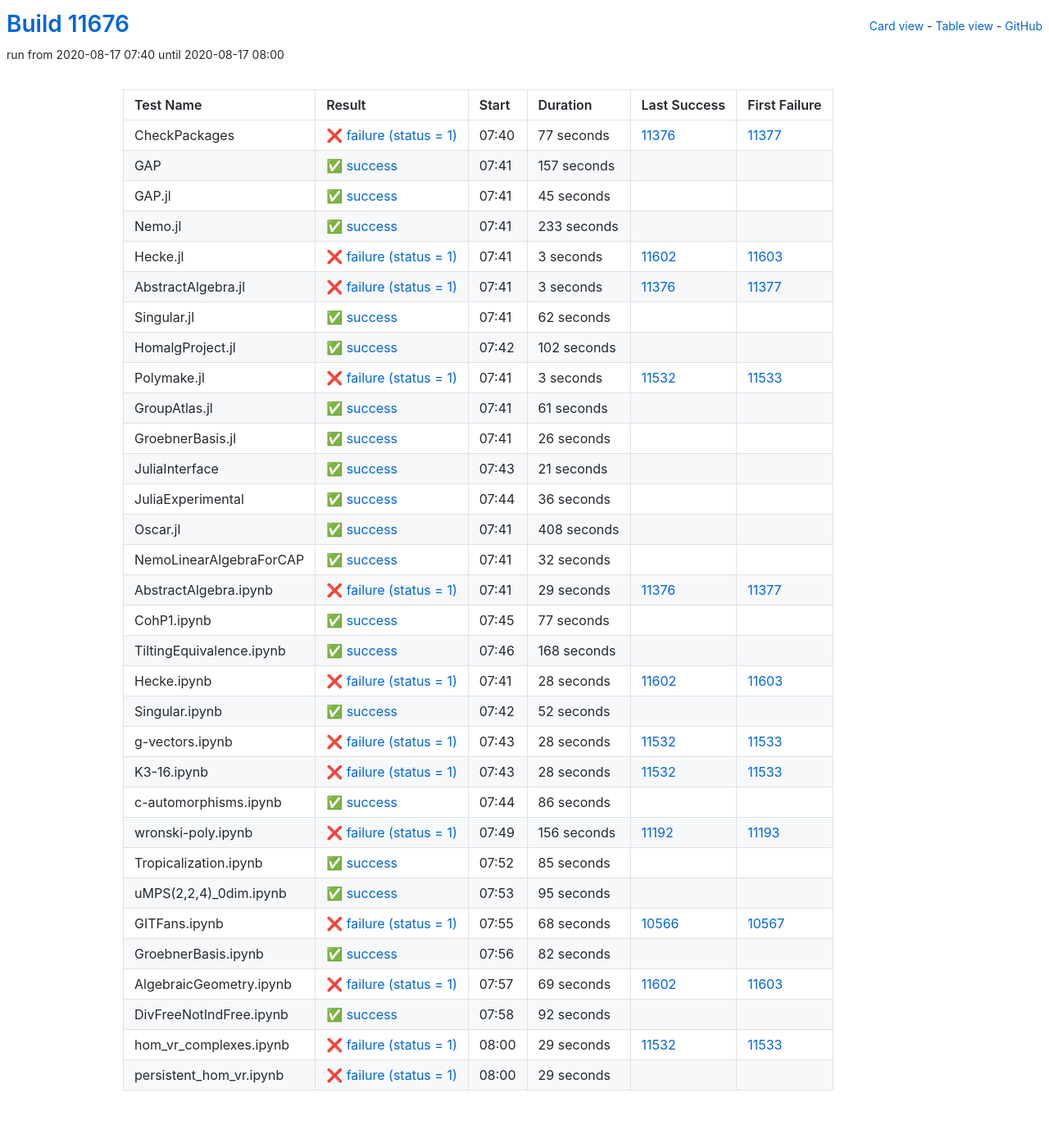
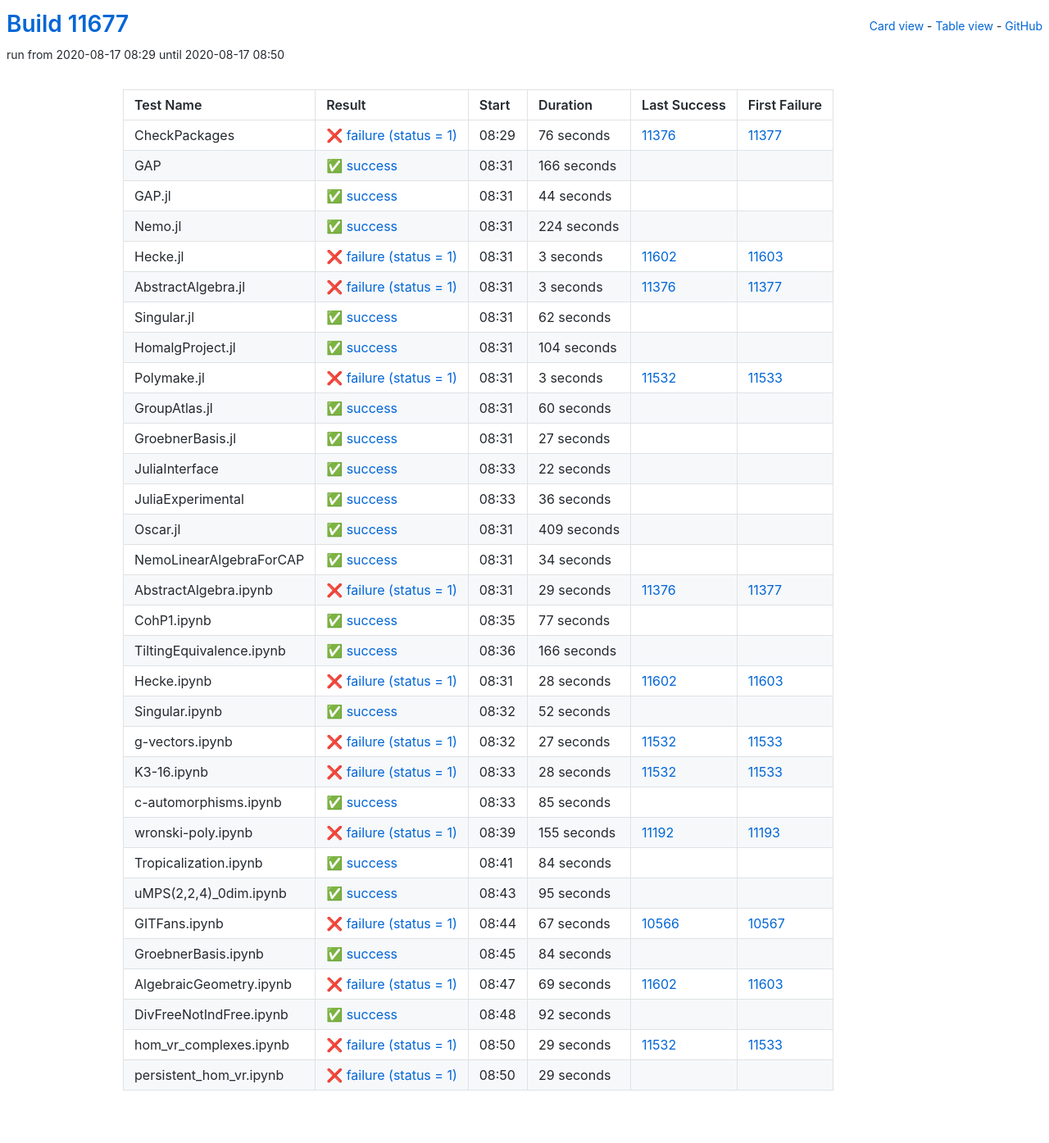
Before and after one commit to oscar-system/oscar-ci-status, a Jekyll site: the page built from table.html, in a window 1280 px wide. Shown: the whole page at 82% size. Built offline with Jekyll 4.4.1, drawn with Linux system fonts in a browser that asks for light colours.

Commit message:
Build #11677

```diff
--- a/_data/ci.yml
+++ b/_data/ci.yml
@@ -1,6 +1,6 @@
 ---
-build: 11676
-build_url: https://oscarci.mathematik.uni-kl.de/job/oscar/11676/
+build: 11677
+build_url: https://oscarci.mathematik.uni-kl.de/job/oscar/11677/
 job: oscar
 organization: oscar-system
 repo: oscar-ci-status
@@ -8,56 +8,56 @@
 tests:
 - name: CheckPackages
   id: checkpackages
-  log: https://oscarci.mathematik.uni-kl.de/job/oscar/11676/artifact/logs/build-11676/CheckPackages.log
-  start: 2020-08-17 07:40
+  log: https://oscarci.mathematik.uni-kl.de/job/oscar/11677/artifact/logs/build-11677/CheckPackages.log
+  start: 2020-08-17 08:29
   success: false
   exitcode: 1
   status: failure
-  duration: 77
+  duration: 76
   last_success: 11376
   last_success_url: https://oscarci.mathematik.uni-kl.de/job/oscar/11376/
   first_failure: 11377
   first_failure_url: https://oscarci.mathematik.uni-kl.de/job/oscar/11377/
 - name: GAP
   id: gap
-  log: https://oscarci.mathematik.uni-kl.de/job/oscar/11676/artifact/logs/build-11676/GAP.log
-  start: 2020-08-17 07:41
+  log: https://oscarci.mathematik.uni-kl.de/job/oscar/11677/artifact/logs/build-11677/GAP.log
+  start: 2020-08-17 08:31
   success: true
   exitcode: 0
   status: success
-  duration: 157
+  duration: 166
   last_success: false
   last_success_url:
   first_failure: false
   first_failure_url:
 - name: GAP.jl
   id: gap-jl
-  log: https://oscarci.mathematik.uni-kl.de/job/oscar/11676/artifact/logs/build-11676/GAP.jl.log
-  start: 2020-08-17 07:41
+  log: https://oscarci.mathematik.uni-kl.de/job/oscar/11677/artifact/logs/build-11677/GAP.jl.log
+  start: 2020-08-17 08:31
   success: true
   exitcode: 0
   status: success
-  duration: 45
+  duration: 44
   last_success: false
   last_success_url:
   first_failure: false
   first_failure_url:
 - name: Nemo.jl
   id: nemo-jl
-  log: https://oscarci.mathematik.uni-kl.de/job/oscar/11676/artifact/logs/build-11676/Nemo.jl.log
-  start: 2020-08-17 07:41
+  log: https://oscarci.mathematik.uni-kl.de/job/oscar/11677/artifact/logs/build-11677/Nemo.jl.log
+  start: 2020-08-17 08:31
   success: true
   exitcode: 0
   status: success
-  duration: 233
+  duration: 224
   last_success: false
   last_success_url:
   first_failure: false
   first_failure_url:
 - name: Hecke.jl
   id: hecke-jl
-  log: https://oscarci.mathematik.uni-kl.de/job/oscar/11676/artifact/logs/build-11676/Hecke.jl.log
-  start: 2020-08-17 07:41
+  log: https://oscarci.mathematik.uni-kl.de/job/oscar/11677/artifact/logs/build-11677/Hecke.jl.log
+  start: 2020-08-17 08:31
   success: false
   exitcode: 1
   status: failure
@@ -68,8 +68,8 @@
   first_failure_url: https://oscarci.mathematik.uni-kl.de/job/oscar/11603/
 - name: AbstractAlgebra.jl
   id: abstractalgebra-jl
-  log: https://oscarci.mathematik.uni-kl.de/job/oscar/11676/artifact/logs/build-11676/AbstractAlgebra.jl.log
-  start: 2020-08-17 07:41
+  log: https://oscarci.mathematik.uni-kl.de/job/oscar/11677/artifact/logs/build-11677/AbstractAlgebra.jl.log
+  start: 2020-08-17 08:31
   success: false
   exitcode: 1
   status: failure
@@ -80,8 +80,8 @@
   first_failure_url: https://oscarci.mathematik.uni-kl.de/job/oscar/11377/
 - name: Singular.jl
   id: singular-jl
-  log: https://oscarci.mathematik.uni-kl.de/job/oscar/11676/artifact/logs/build-11676/Singular.jl.log
-  start: 2020-08-17 07:41
+  log: https://oscarci.mathematik.uni-kl.de/job/oscar/11677/artifact/logs/build-11677/Singular.jl.log
+  start: 2020-08-17 08:31
   success: true
   exitcode: 0
   status: success
@@ -92,20 +92,20 @@
   first_failure_url:
 - name: HomalgProject.jl
   id: homalgproject-jl
-  log: https://oscarci.mathematik.uni-kl.de/job/oscar/11676/artifact/logs/build-11676/HomalgProject.jl.log
-  start: 2020-08-17 07:42
+  log: https://oscarci.mathematik.uni-kl.de/job/oscar/11677/artifact/logs/build-11677/HomalgProject.jl.log
+  start: 2020-08-17 08:31
   success: true
   exitcode: 0
   status: success
-  duration: 102
+  duration: 104
   last_success: false
   last_success_url:
   first_failure: false
   first_failure_url:
 - name: Polymake.jl
   id: polymake-jl
-  log: https://oscarci.mathematik.uni-kl.de/job/oscar/11676/artifact/logs/build-11676/Polymake.jl.log
-  start: 2020-08-17 07:41
+  log: https://oscarci.mathematik.uni-kl.de/job/oscar/11677/artifact/logs/build-11677/Polymake.jl.log
+  start: 2020-08-17 08:31
   success: false
   exitcode: 1
   status: failure
@@ -116,44 +116,44 @@
   first_failure_url: https://oscarci.mathematik.uni-kl.de/job/oscar/11533/
 - name: GroupAtlas.jl
   id: groupatlas-jl
-  log: https://oscarci.mathematik.uni-kl.de/job/oscar/11676/artifact/logs/build-11676/GroupAtlas.jl.log
-  start: 2020-08-17 07:41
+  log: https://oscarci.mathematik.uni-kl.de/job/oscar/11677/artifact/logs/build-11677/GroupAtlas.jl.log
+  start: 2020-08-17 08:31
   success: true
   exitcode: 0
   status: success
-  duration: 61
+  duration: 60
   last_success: false
   last_success_url:
   first_failure: false
   first_failure_url:
 - name: GroebnerBasis.jl
   id: groebnerbasis-jl
-  log: https://oscarci.mathematik.uni-kl.de/job/oscar/11676/artifact/logs/build-11676/GroebnerBasis.jl.log
-  start: 2020-08-17 07:41
+  log: https://oscarci.mathematik.uni-kl.de/job/oscar/11677/artifact/logs/build-11677/GroebnerBasis.jl.log
+  start: 2020-08-17 08:31
   success: true
   exitcode: 0
   status: success
-  duration: 26
+  duration: 27
   last_success: false
   last_success_url:
   first_failure: false
   first_failure_url:
 - name: JuliaInterface
   id: juliainterface
-  log: https://oscarci.mathematik.uni-kl.de/job/oscar/11676/artifact/logs/build-11676/JuliaInterface.log
-  start: 2020-08-17 07:43
+  log: https://oscarci.mathematik.uni-kl.de/job/oscar/11677/artifact/logs/build-11677/JuliaInterface.log
+  start: 2020-08-17 08:33
   success: true
   exitcode: 0
   status: success
-  duration: 21
+  duration: 22
   last_success: false
   last_success_url:
   first_failure: false
   first_failure_url:
 - name: JuliaExperimental
   id: juliaexperimental
-  log: https://oscarci.mathematik.uni-kl.de/job/oscar/11676/artifact/logs/build-11676/JuliaExperimental.log
-  start: 2020-08-17 07:44
+  log: https://oscarci.mathematik.uni-kl.de/job/oscar/11677/artifact/logs/build-11677/JuliaExperimental.log
+  start: 2020-08-17 08:33
   success: true
   exitcode: 0
   status: success
@@ -164,32 +164,32 @@
   first_failure_url:
 - name: Oscar.jl
   id: oscar-jl
-  log: https://oscarci.mathematik.uni-kl.de/job/oscar/11676/artifact/logs/build-11676/Oscar.jl.log
-  start: 2020-08-17 07:41
+  log: https://oscarci.mathematik.uni-kl.de/job/oscar/11677/artifact/logs/build-11677/Oscar.jl.log
+  start: 2020-08-17 08:31
   success: true
   exitcode: 0
   status: success
-  duration: 408
+  duration: 409
   last_success: false
   last_success_url:
   first_failure: false
   first_failure_url:
 - name: NemoLinearAlgebraForCAP
   id: nemolinearalgebraforcap
-  log: https://oscarci.mathematik.uni-kl.de/job/oscar/11676/artifact/logs/build-11676/NemoLinearAlgebraForCAP.log
-  start: 2020-08-17 07:41
+  log: https://oscarci.mathematik.uni-kl.de/job/oscar/11677/artifact/logs/build-11677/NemoLinearAlgebraForCAP.log
+  start: 2020-08-17 08:31
   success: true
   exitcode: 0
   status: success
-  duration: 32
+  duration: 34
   last_success: false
   last_success_url:
   first_failure: false
   first_failure_url:
 - name: AbstractAlgebra.ipynb
   id: abstractalgebra-ipynb
-  log: https://oscarci.mathematik.uni-kl.de/job/oscar/11676/artifact/logs/build-11676/AbstractAlgebra.ipynb.log
-  start: 2020-08-17 07:41
+  log: https://oscarci.mathematik.uni-kl.de/job/oscar/11677/artifact/logs/build-11677/AbstractAlgebra.ipynb.log
+  start: 2020-08-17 08:31
   success: false
   exitcode: 1
   status: failure
@@ -200,8 +200,8 @@
   first_failure_url: https://oscarci.mathematik.uni-kl.de/job/oscar/11377/
 - name: CohP1.ipynb
   id: cohp1-ipynb
-  log: https://oscarci.mathematik.uni-kl.de/job/oscar/11676/artifact/logs/build-11676/CohP1.ipynb.log
-  start: 2020-08-17 07:45
+  log: https://oscarci.mathematik.uni-kl.de/job/oscar/11677/artifact/logs/build-11677/CohP1.ipynb.log
+  start: 2020-08-17 08:35
   success: true
   exitcode: 0
   status: success
@@ -212,20 +212,20 @@
   first_failure_url:
 - name: TiltingEquivalence.ipynb
   id: tiltingequivalence-ipynb
-  log: https://oscarci.mathematik.uni-kl.de/job/oscar/11676/artifact/logs/build-11676/TiltingEquivalence.ipynb.log
-  start: 2020-08-17 07:46
+  log: https://oscarci.mathematik.uni-kl.de/job/oscar/11677/artifact/logs/build-11677/TiltingEquivalence.ipynb.log
+  start: 2020-08-17 08:36
   success: true
   exitcode: 0
   status: success
-  duration: 168
+  duration: 166
   last_success: false
   last_success_url:
   first_failure: false
   first_failure_url:
 - name: Hecke.ipynb
   id: hecke-ipynb
-  log: https://oscarci.mathematik.uni-kl.de/job/oscar/11676/artifact/logs/build-11676/Hecke.ipynb.log
-  start: 2020-08-17 07:41
+  log: https://oscarci.mathematik.uni-kl.de/job/oscar/11677/artifact/logs/build-11677/Hecke.ipynb.log
+  start: 2020-08-17 08:31
   success: false
   exitcode: 1
   status: failure
@@ -236,8 +236,8 @@
   first_failure_url: https://oscarci.mathematik.uni-kl.de/job/oscar/11603/
 - name: Singular.ipynb
   id: singular-ipynb
-  log: https://oscarci.mathematik.uni-kl.de/job/oscar/11676/artifact/logs/build-11676/Singular.ipynb.log
-  start: 2020-08-17 07:42
+  log: https://oscarci.mathematik.uni-kl.de/job/oscar/11677/artifact/logs/build-11677/Singular.ipynb.log
+  start: 2020-08-17 08:32
   success: true
   exitcode: 0
   status: success
@@ -248,20 +248,20 @@
   first_failure_url:
 - name: g-vectors.ipynb
   id: g-vectors-ipynb
-  log: https://oscarci.mathematik.uni-kl.de/job/oscar/11676/artifact/logs/build-11676/g-vectors.ipynb.log
-  start: 2020-08-17 07:43
+  log: https://oscarci.mathematik.uni-kl.de/job/oscar/11677/artifact/logs/build-11677/g-vectors.ipynb.log
+  start: 2020-08-17 08:32
   success: false
   exitcode: 1
   status: failure
-  duration: 28
+  duration: 27
   last_success: 11532
   last_success_url: https://oscarci.mathematik.uni-kl.de/job/oscar/11532/
   first_failure: 11533
   first_failure_url: https://oscarci.mathematik.uni-kl.de/job/oscar/11533/
 - name: K3-16.ipynb
   id: k3-16-ipynb
-  log: https://oscarci.mathematik.uni-kl.de/job/oscar/11676/artifact/logs/build-11676/K3-16.ipynb.log
-  start: 2020-08-17 07:43
+  log: https://oscarci.mathematik.uni-kl.de/job/oscar/11677/artifact/logs/build-11677/K3-16.ipynb.log
+  start: 2020-08-17 08:33
   success: false
   exitcode: 1
   status: failure
@@ -272,32 +272,8 @@
   first_failure_url: https://oscarci.mathematik.uni-kl.de/job/oscar/11533/
 - name: c-automorphisms.ipynb
   id: c-automorphisms-ipynb
-  log: https://oscarci.mathematik.uni-kl.de/job/oscar/11676/artifact/logs/build-11676/c-automorphisms.ipynb.log
-  start: 2020-08-17 07:44
-  success: true
-  exitcode: 0
-  status: success
-  duration: 86
-  last_success: false
-  last_success_url:
-  first_failure: false
-  first_failure_url:
-- name: wronski-poly.ipynb
-  id: wronski-poly-ipynb
-  log: https://oscarci.mathematik.uni-kl.de/job/oscar/11676/artifact/logs/build-11676/wronski-poly.ipynb.log
-  start: 2020-08-17 07:49
-  success: false
-  exitcode: 1
-  status: failure
-  duration: 156
-  last_success: 11192
-  last_success_url: https://oscarci.mathematik.uni-kl.de/job/oscar/11192/
-  first_failure: 11193
-  first_failure_url: https://oscarci.mathematik.uni-kl.de/job/oscar/11193/
-- name: Tropicalization.ipynb
-  id: tropicalization-ipynb
-  log: https://oscarci.mathematik.uni-kl.de/job/oscar/11676/artifact/logs/build-11676/Tropicalization.ipynb.log
-  start: 2020-08-17 07:52
+  log: https://oscarci.mathematik.uni-kl.de/job/oscar/11677/artifact/logs/build-11677/c-automorphisms.ipynb.log
+  start: 2020-08-17 08:33
   success: true
   exitcode: 0
   status: success
@@ -306,10 +282,34 @@
   last_success_url:
   first_failure: false
   first_failure_url:
+- name: wronski-poly.ipynb
+  id: wronski-poly-ipynb
+  log: https://oscarci.mathematik.uni-kl.de/job/oscar/11677/artifact/logs/build-11677/wronski-poly.ipynb.log
+  start: 2020-08-17 08:39
+  success: false
+  exitcode: 1
+  status: failure
+  duration: 155
+  last_success: 11192
+  last_success_url: https://oscarci.mathematik.uni-kl.de/job/oscar/11192/
+  first_failure: 11193
+  first_failure_url: https://oscarci.mathematik.uni-kl.de/job/oscar/11193/
+- name: Tropicalization.ipynb
+  id: tropicalization-ipynb
+  log: https://oscarci.mathematik.uni-kl.de/job/oscar/11677/artifact/logs/build-11677/Tropicalization.ipynb.log
+  start: 2020-08-17 08:41
+  success: true
+  exitcode: 0
+  status: success
+  duration: 84
+  last_success: false
+  last_success_url:
+  first_failure: false
+  first_failure_url:
 - name: uMPS(2,2,4)_0dim.ipynb
   id: umps-2-2-4-0dim-ipynb
-  log: https://oscarci.mathematik.uni-kl.de/job/oscar/11676/artifact/logs/build-11676/uMPS-2-2-4-_0dim.ipynb.log
-  start: 2020-08-17 07:53
+  log: https://oscarci.mathematik.uni-kl.de/job/oscar/11677/artifact/logs/build-11677/uMPS-2-2-4-_0dim.ipynb.log
+  start: 2020-08-17 08:43
   success: true
   exitcode: 0
   status: success
@@ -320,32 +320,32 @@
   first_failure_url:
 - name: GITFans.ipynb
   id: gitfans-ipynb
-  log: https://oscarci.mathematik.uni-kl.de/job/oscar/11676/artifact/logs/build-11676/GITFans.ipynb.log
-  start: 2020-08-17 07:55
+  log: https://oscarci.mathematik.uni-kl.de/job/oscar/11677/artifact/logs/build-11677/GITFans.ipynb.log
+  start: 2020-08-17 08:44
   success: false
   exitcode: 1
   status: failure
-  duration: 68
+  duration: 67
   last_success: 10566
   last_success_url: https://oscarci.mathematik.uni-kl.de/job/oscar/10566/
   first_failure: 10567
   first_failure_url: https://oscarci.mathematik.uni-kl.de/job/oscar/10567/
 - name: GroebnerBasis.ipynb
   id: groebnerbasis-ipynb
-  log: https://oscarci.mathematik.uni-kl.de/job/oscar/11676/artifact/logs/build-11676/GroebnerBasis.ipynb.log
-  start: 2020-08-17 07:56
+  log: https://oscarci.mathematik.uni-kl.de/job/oscar/11677/artifact/logs/build-11677/GroebnerBasis.ipynb.log
+  start: 2020-08-17 08:45
   success: true
   exitcode: 0
   status: success
-  duration: 82
+  duration: 84
   last_success: false
   last_success_url:
   first_failure: false
   first_failure_url:
 - name: AlgebraicGeometry.ipynb
   id: algebraicgeometry-ipynb
-  log: https://oscarci.mathematik.uni-kl.de/job/oscar/11676/artifact/logs/build-11676/AlgebraicGeometry.ipynb.log
-  start: 2020-08-17 07:57
+  log: https://oscarci.mathematik.uni-kl.de/job/oscar/11677/artifact/logs/build-11677/AlgebraicGeometry.ipynb.log
+  start: 2020-08-17 08:47
   success: false
   exitcode: 1
   status: failure
@@ -356,8 +356,8 @@
   first_failure_url: https://oscarci.mathematik.uni-kl.de/job/oscar/11603/
 - name: DivFreeNotIndFree.ipynb
   id: divfreenotindfree-ipynb
-  log: https://oscarci.mathematik.uni-kl.de/job/oscar/11676/artifact/logs/build-11676/DivFreeNotIndFree.ipynb.log
-  start: 2020-08-17 07:58
+  log: https://oscarci.mathematik.uni-kl.de/job/oscar/11677/artifact/logs/build-11677/DivFreeNotIndFree.ipynb.log
+  start: 2020-08-17 08:48
   success: true
   exitcode: 0
   status: success
@@ -368,8 +368,8 @@
   first_failure_url:
 - name: hom_vr_complexes.ipynb
   id: hom-vr-complexes-ipynb
-  log: https://oscarci.mathematik.uni-kl.de/job/oscar/11676/artifact/logs/build-11676/hom_vr_complexes.ipynb.log
-  start: 2020-08-17 08:00
+  log: https://oscarci.mathematik.uni-kl.de/job/oscar/11677/artifact/logs/build-11677/hom_vr_complexes.ipynb.log
+  start: 2020-08-17 08:50
   success: false
   exitcode: 1
   status: failure
@@ -380,8 +380,8 @@
   first_failure_url: https://oscarci.mathematik.uni-kl.de/job/oscar/11533/
 - name: persistent_hom_vr.ipynb
   id: persistent-hom-vr-ipynb
-  log: https://oscarci.mathematik.uni-kl.de/job/oscar/11676/artifact/logs/build-11676/persistent_hom_vr.ipynb.log
-  start: 2020-08-17 08:00
+  log: https://oscarci.mathematik.uni-kl.de/job/oscar/11677/artifact/logs/build-11677/persistent_hom_vr.ipynb.log
+  start: 2020-08-17 08:50
   success: false
   exitcode: 1
   status: failure
```
Also changed, not shown: README.md.
